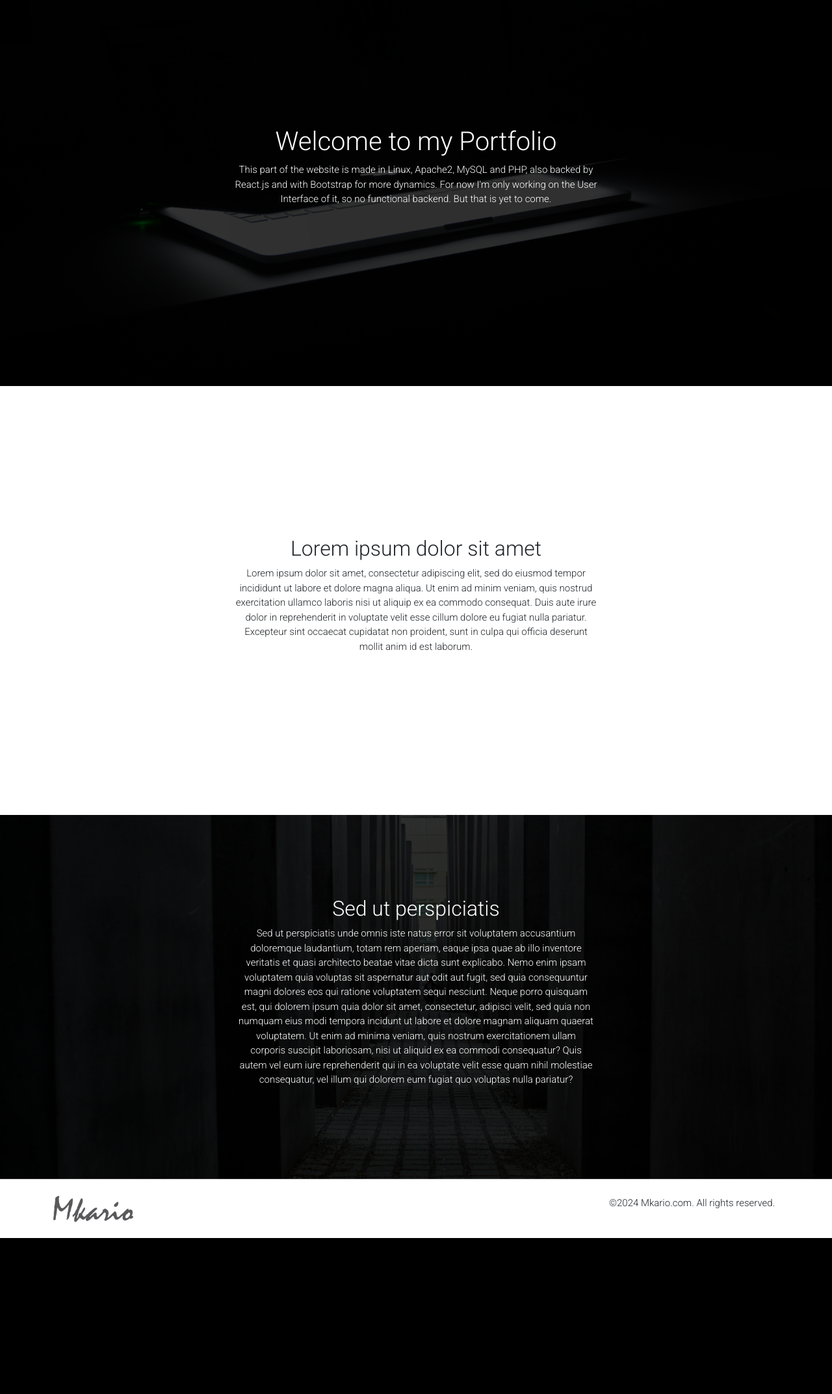
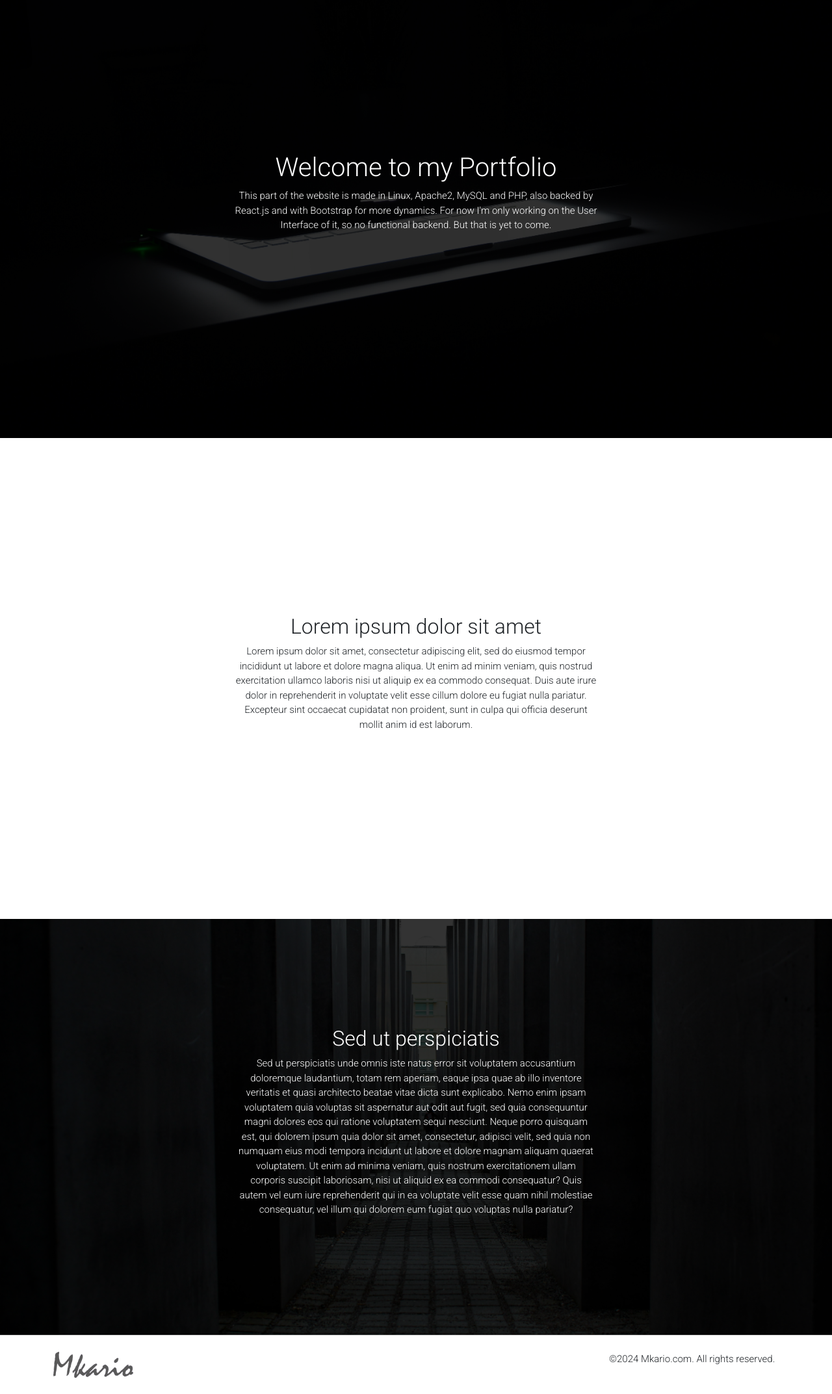
Before and after one commit to Hardanto/mkario, a PHP site: page /home in a window 1280 px wide. Shown: the part 164-2309 px from the top of the page at 65% size. Before the commit the page ends 2069 px from the top, so only its background shows below. Run offline with PHP 8.4, Linux system fonts and the light colour scheme.

Commit message:
Styled the containers bigger

```diff
--- a/frontend/styling/css/style.css
+++ b/frontend/styling/css/style.css
@@ -84,7 +84,7 @@ img.languages {
 	}
 
 	div.article-container {
-		min-height: 70vh;
+		min-height: 80vh;
 		position: relative;
 	}
 
```
